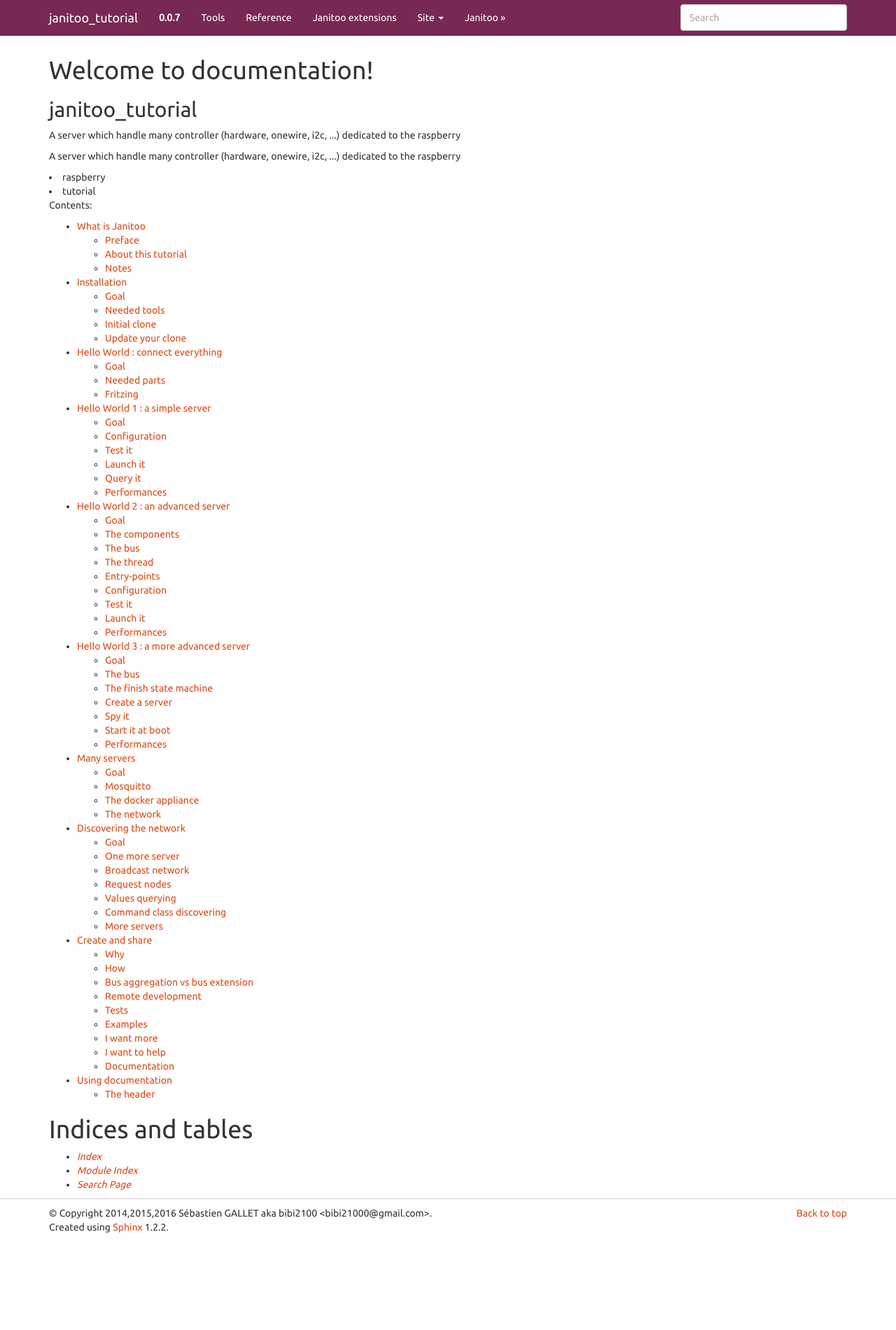
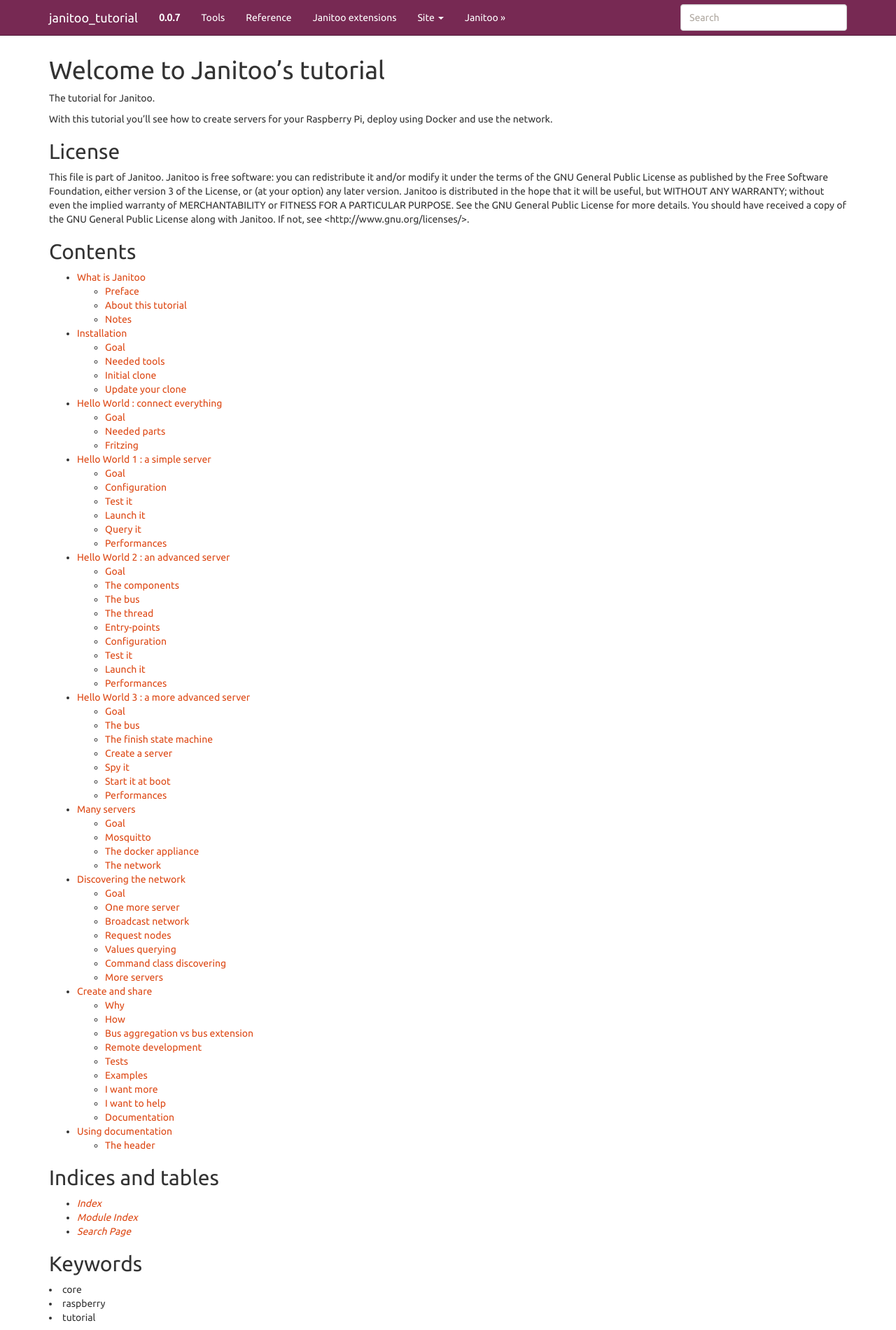
Before and after one commit to bibi21000/janitoo_tutorial, a plain HTML site: page index.html in a window 1280 px wide. Shown: the top 1900 px of the page at 70% size. Before the commit the page ends 1773 px from the top, so only its background shows below. Drawn offline with Linux system fonts and the light colour scheme.

Commit message:
Auto-commit documentation

```diff
--- a/_static/pygments.css
+++ b/_static/pygments.css
@@ -40,6 +40,7 @@
 .highlight .nv { color: #bb60d5 } /* Name.Variable */
 .highlight .ow { color: #007020; font-weight: bold } /* Operator.Word */
 .highlight .w { color: #bbbbbb } /* Text.Whitespace */
+.highlight .mb { color: #208050 } /* Literal.Number.Bin */
 .highlight .mf { color: #208050 } /* Literal.Number.Float */
 .highlight .mh { color: #208050 } /* Literal.Number.Hex */
 .highlight .mi { color: #208050 } /* Literal.Number.Integer */
--- a/index.html
+++ b/index.html
@@ -5,7 +5,7 @@
   <head>
     <meta http-equiv="Content-Type" content="text/html; charset=utf-8" />
 
-    <title>Welcome to documentation! &mdash; janitoo_tutorial 0.0.7 documentation</title>
+    <title>Welcome to Janitoo’s tutorial &mdash; janitoo_tutorial 0.0.7 documentation</title>
 
     <link rel="stylesheet" href="_static/basic.css" type="text/css" />
     <link rel="stylesheet" href="_static/pygments.css" type="text/css" />
@@ -193,16 +193,34 @@
   <div class="row">
     <div class="col-md-12 content">
 
-  <div class="section" id="welcome-to-documentation">
-<h1>Welcome to documentation!<a class="headerlink" href="#welcome-to-documentation" title="Permalink to this headline">¶</a></h1>
+  <div class="section" id="welcome-to-janitoo-s-tutorial">
+<h1>Welcome to Janitoo&#8217;s tutorial<a class="headerlink" href="#welcome-to-janitoo-s-tutorial" title="Permalink to this headline">¶</a></h1>
 <div class="section" id="package-0">
-<h2>janitoo_tutorial<a class="headerlink" href="#package-0" title="Permalink to this headline">¶</a></h2>
-<p>A server which handle many controller (hardware, onewire, i2c, ...) dedicated to the raspberry</p>
-<p>A server which handle many controller (hardware, onewire, i2c, ...) dedicated to the raspberry</p>
-<li><span class="first">raspberry</span></li>
-<li><span class="first">tutorial</span></li>
+<p>The tutorial for Janitoo.</p>
+<p>With this tutorial you&#8217;ll see how to create servers for your Raspberry Pi, deploy using Docker and use the network.</p>
 </div>
-<p>Contents:</p>
+<div class="section" id="license">
+<h2>License<a class="headerlink" href="#license" title="Permalink to this headline">¶</a></h2>
+<div class="section" id="package-1">
+
+        This file is part of Janitoo.
+
+        Janitoo is free software: you can redistribute it and/or modify
+        it under the terms of the GNU General Public License as published by
+        the Free Software Foundation, either version 3 of the License, or
+        (at your option) any later version.
+
+        Janitoo is distributed in the hope that it will be useful,
+        but WITHOUT ANY WARRANTY; without even the implied warranty of
+        MERCHANTABILITY or FITNESS FOR A PARTICULAR PURPOSE.  See the
+        GNU General Public License for more details.
+
+        You should have received a copy of the GNU General Public License
+        along with Janitoo. If not, see &lt;http://www.gnu.org/licenses/&gt;.
+    </div>
+</div>
+<div class="section" id="contents">
+<h2>Contents<a class="headerlink" href="#contents" title="Permalink to this headline">¶</a></h2>
 <div class="toctree-wrapper compound">
 <ul>
 <li class="toctree-l1"><a class="reference internal" href="preface.html"> What is Janitoo</a><ul>
@@ -292,12 +310,22 @@
 </div>
 </div>
 <div class="section" id="indices-and-tables">
-<h1>Indices and tables<a class="headerlink" href="#indices-and-tables" title="Permalink to this headline">¶</a></h1>
+<h2>Indices and tables<a class="headerlink" href="#indices-and-tables" title="Permalink to this headline">¶</a></h2>
 <ul class="simple">
 <li><a class="reference internal" href="genindex.html"><em>Index</em></a></li>
 <li><a class="reference internal" href="py-modindex.html"><em>Module Index</em></a></li>
 <li><a class="reference internal" href="search.html"><em>Search Page</em></a></li>
 </ul>
+</div>
+<div class="section" id="keywords">
+<h2>Keywords<a class="headerlink" href="#keywords" title="Permalink to this headline">¶</a></h2>
+<div class="section" id="package-2">
+<li><span class="first">core</span></li>
+<li><span class="first">raspberry</span></li>
+<li><span class="first">tutorial</span></li>
+<p></p>
+</div>
+</div>
 </div>
 
 
```
Also changed, not shown: hello_world_v0.html (+1 -1 lines), many_servers.html (+1 -1 lines), more.html (+2 -2 lines), preface.html (+3 -3 lines), _sources/index.txt, searchindex.js.
